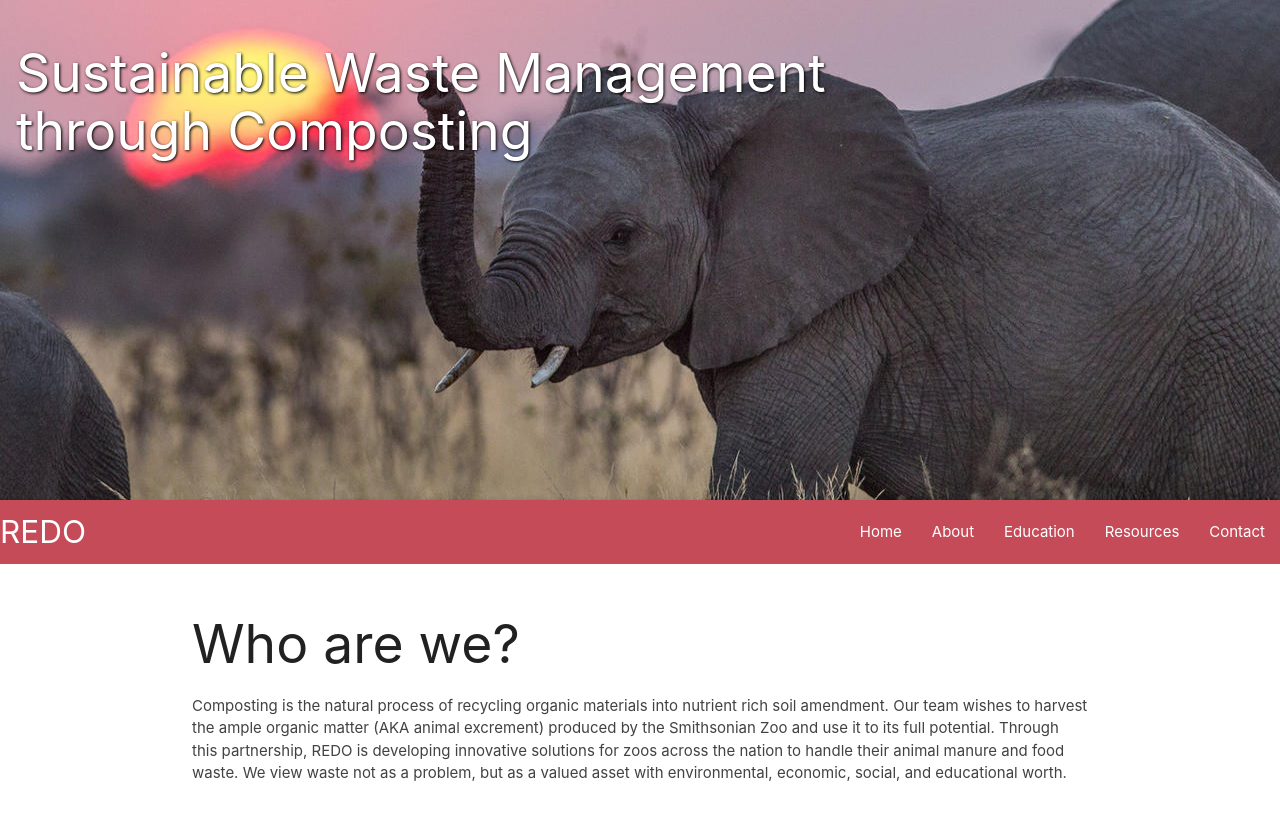
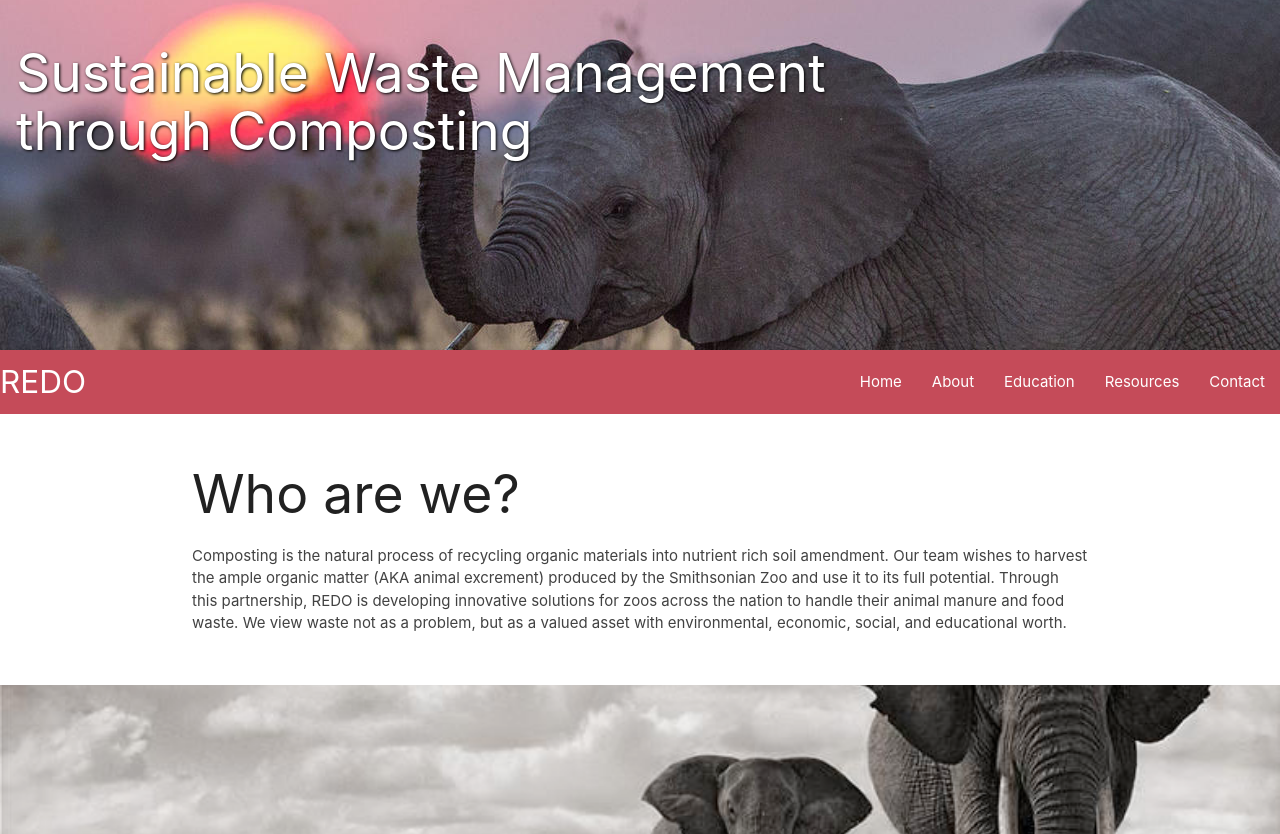
Before and after one commit to gschultz49/cusd-redo, a PHP site: page / in a window 1280 px wide. Shown: the top 834 px of the page. Run offline with PHP 8.4, Linux system fonts and the light colour scheme.

Commit message:
shortened hero

```diff
--- a/css/style.css
+++ b/css/style.css
@@ -13,6 +13,9 @@
   width: 100%;
   height: 100%;
   background-color: rgba(0, 0, 0, 0.5); }
+
+.parallax-container {
+  height: 350px; }
 
 .top-left {
   position: absolute;
--- a/scss/style.scss
+++ b/scss/style.scss
@@ -32,6 +32,10 @@ $redo-orange: #ef8c31;
   height: 100%;
   background-color: rgba(0, 0, 0, 0.5);
 }
+// override
+.parallax-container{
+    height:350px;
+}
 
 .top-left {
     position: absolute;
```
Also changed, not shown: 1 other file.
